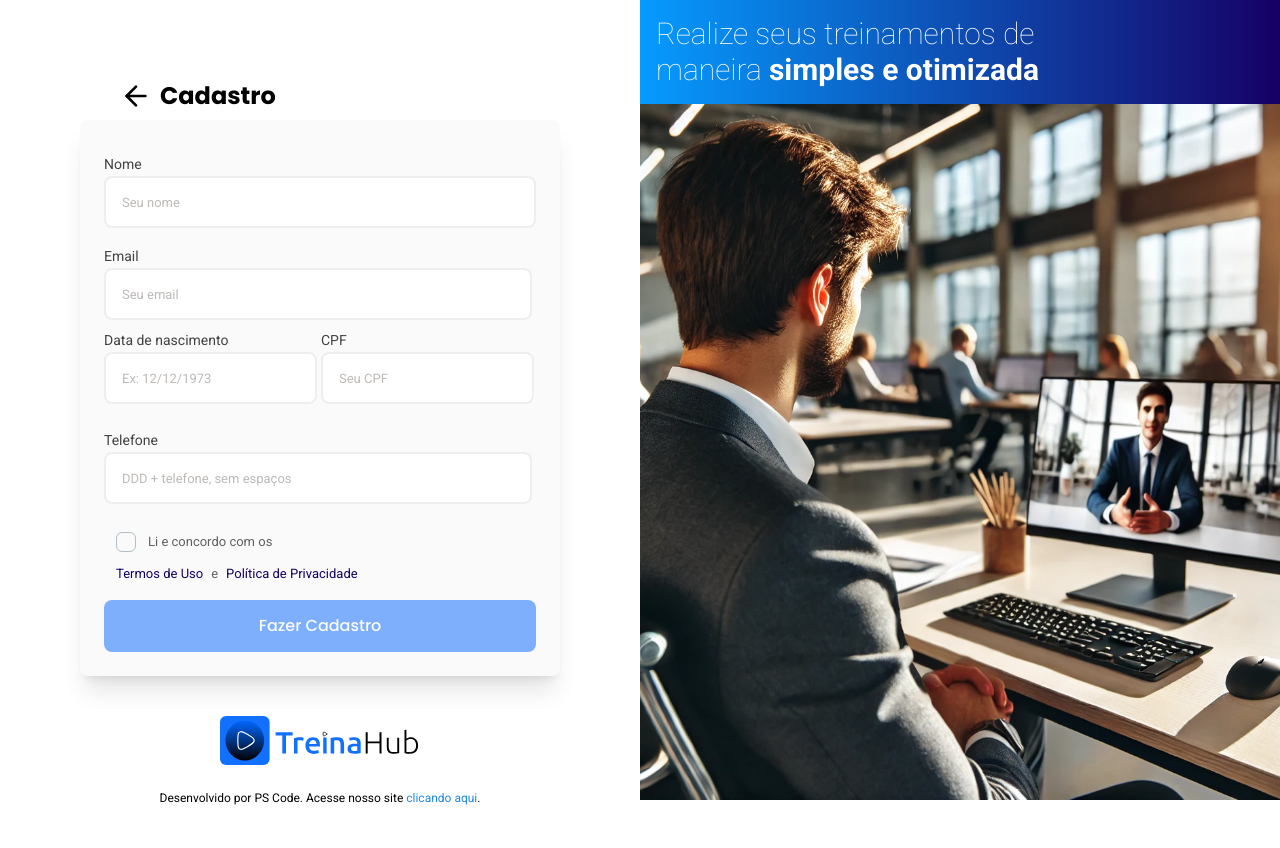
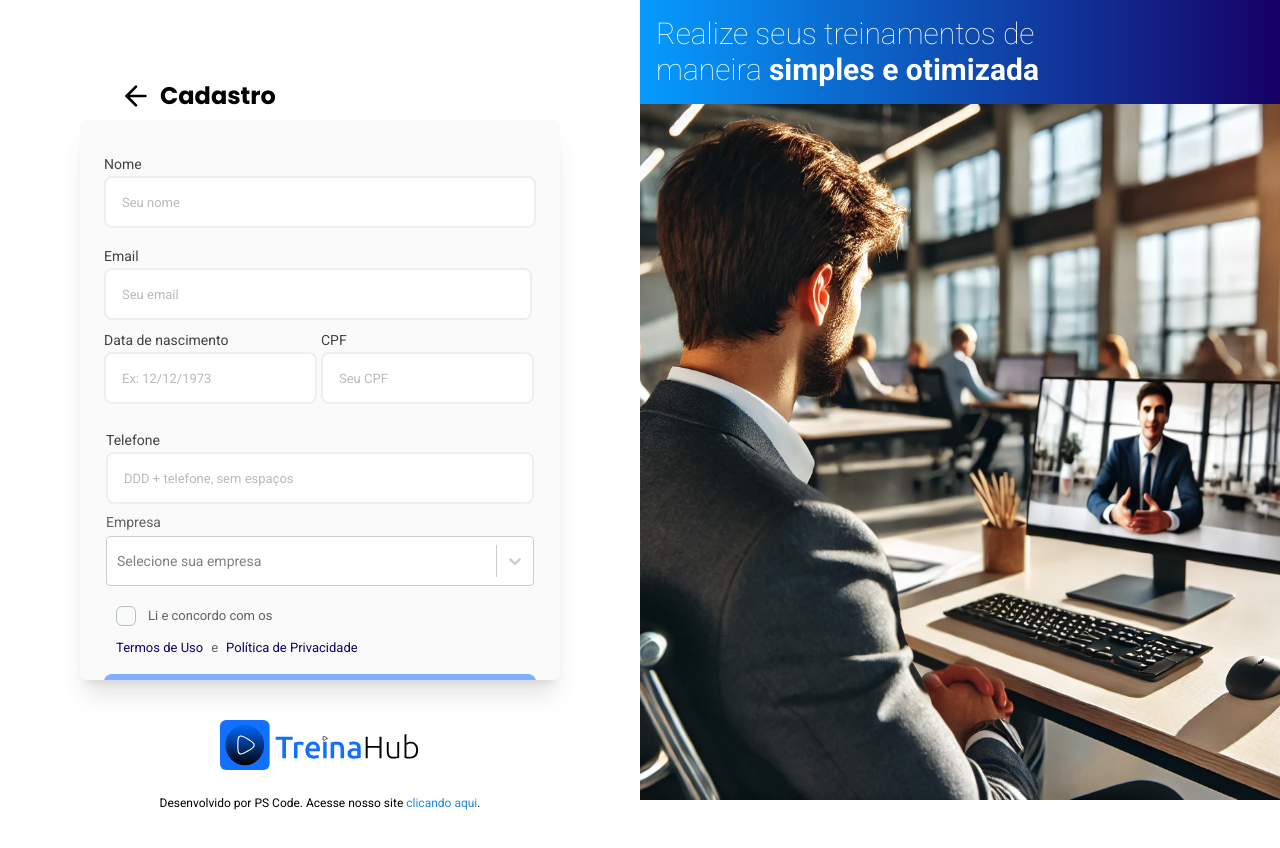
Before and after one commit to Pablo-Silva-Dev/treinahub-user-dashboard, a React (Vite) app: page /cadastro in a window 1280 px wide. Shown: the top 848 px of the page. Built offline with nearby package versions, Linux system fonts and the light colour scheme; no server answers; the HTML template or start-up script is replaced by a standard one.

Commit message:
refactor: refactors SignUpForm component to include company

```diff
--- /dev/null
+++ b/src/repositories/cmpaniesRepository.ts
@@ -0,0 +1,25 @@
+import { api, IApiSuccessResponse } from "@/services/api";
+import { ICompanyDTO } from "./dtos/CompanyDTO";
+import { ICompaniesRepository } from "./interfaces/companiesRepository";
+
+export class CompaniesRepository implements ICompaniesRepository {
+  async getCompany(companyId: string): Promise<ICompanyDTO> {
+    try {
+      const response = await api.get<IApiSuccessResponse<ICompanyDTO>>(
+        `/companies/get-by-id/${companyId}`
+      );
+      return response.data.RES;
+    } catch (error) {
+      throw error;
+    }
+  }
+  async listCompanies(): Promise<ICompanyDTO[]> {
+    try {
+      const response =
+        await api.get<IApiSuccessResponse<ICompanyDTO[]>>("/companies/list");
+      return response.data.RES;
+    } catch (error) {
+      throw error;
+    }
+  }
+}
--- /dev/null
+++ b/src/repositories/dtos/CompanyDTO.ts
@@ -0,0 +1,15 @@
+import { IUserDTO } from "./UserDTO";
+
+export type TPlan = "gold" | "platinum" | "diamond";
+
+export interface ICompanyDTO {
+  id: string;
+  fantasy_name: string;
+  cnpj: string;
+  social_reason: string;
+  email: string;
+  phone: string;
+  current_plan: TPlan;
+  logo_url: string;
+  users?: IUserDTO[];
+}
--- /dev/null
+++ b/src/repositories/interfaces/companiesRepository.ts
@@ -0,0 +1,6 @@
+import { ICompanyDTO } from "../dtos/CompanyDTO";
+
+export interface ICompaniesRepository {
+  getCompany(companyId: string): Promise<ICompanyDTO>;
+  listCompanies(): Promise<ICompanyDTO[]>;
+}
--- a/src/screens/auth/SignUp/components/SignUpForm/index.tsx
+++ b/src/screens/auth/SignUp/components/SignUpForm/index.tsx
@@ -11,8 +11,10 @@ import { Button } from "@/components/buttons/Button";
 import { ErrorMessage } from "@/components/inputs/ErrorMessage";
 import { MaskedTextInput } from "@/components/inputs/MaskedTextInput";
 import { PasswordTextInput } from "@/components/inputs/PasswordInput";
+import { SelectInput } from "@/components/inputs/SelectInput";
 import { TextInput } from "@/components/inputs/TextInput";
 import { PasswordRequirements } from "@/components/miscellaneous/PasswordRequirements";
+import { ICompanyDTO } from "@/repositories/dtos/CompanyDTO";
 import { birthDateMask, cpfMask } from "@/utils/masks";
 import {
   birthDateValidationRegex,
@@ -32,6 +34,7 @@ export interface SignUpFormInputs {
   birth_date: string;
   phone: string;
   password: string;
+  company_id: string;
 }
 
 interface SignUpFormProps {
@@ -41,6 +44,7 @@ interface SignUpFormProps {
   passwordConfirmation: string;
   setPasswordConfirmation: Dispatch<SetStateAction<string>>;
   isLoading: boolean;
+  companiesList: ICompanyDTO[];
 }
 
 export default function SignUpForm({
@@ -50,6 +54,7 @@ export default function SignUpForm({
   passwordConfirmation,
   setPasswordConfirmation,
   isLoading,
+  companiesList,
 }: SignUpFormProps) {
   const validationSchema = yup.object({
     name: yup.string().required(REQUIRED_FIELD_MESSAGE),
@@ -73,6 +78,7 @@ export default function SignUpForm({
       .string()
       .min(MIN_PASSWORD_LENGTH, PASSWORD_MIN_LENGTH_MESSAGE)
       .required(REQUIRED_FIELD_MESSAGE),
+    company_id: yup.string().required(REQUIRED_FIELD_MESSAGE),
   });
   const passwordValidated = useRef(false);
 
@@ -80,6 +86,7 @@ export default function SignUpForm({
     register,
     handleSubmit,
     formState: { errors, isValid },
+    setValue,
     watch,
   } = useForm<SignUpFormInputs>({
     resolver: yupResolver(validationSchema),
@@ -96,8 +103,19 @@ export default function SignUpForm({
   const emailValue = watch("email");
   const cpfValue = watch("cpf");
   const birthDateValue = watch("birth_date");
+  const companyId = watch("company_id");
 
   const [wasTermsAccepted, setWasTermsAccepted] = useState(false);
+
+  type IOption = {
+    label: string;
+    value: string;
+  };
+
+  const companiesSelectInputs: IOption[] = companiesList.map((company) => ({
+    value: company.id,
+    label: company.fantasy_name,
+  }));
 
   return (
     <form
@@ -160,7 +178,7 @@ export default function SignUpForm({
                 )}
               </div>
             </div>
-            <div>
+            <div className="w-full ml-0.5">
               <TextInput
                 inputLabel="Telefone"
                 placeholder="DDD + telefone, sem espaços"
@@ -173,6 +191,21 @@ export default function SignUpForm({
                 <ErrorMessage errorMessage={errors.phone.message} />
               )}
             </div>
+            <div className="w-full ml-0.5">
+              <SelectInput
+                options={companiesSelectInputs}
+                label="Empresa"
+                placeholder="Selecione sua empresa"
+                onSelectOption={(value) => {
+                  setValue("company_id", value.value as string, {
+                    shouldValidate: true,
+                  });
+                }}
+              />
+              {errors.company_id && (
+                <ErrorMessage errorMessage={errors.company_id.message} />
+              )}
+            </div>
           </>
         }
         {nameValue &&
@@ -180,7 +213,8 @@ export default function SignUpForm({
           cpfValue &&
           birthDateMask &&
           phoneValue &&
-          birthDateValue && (
+          birthDateValue &&
+          companyId && (
             <>
               <div className="w-full mt-2">
                 <PasswordRequirements
--- a/src/screens/auth/SignUp/index.tsx
+++ b/src/screens/auth/SignUp/index.tsx
@@ -1,10 +1,12 @@
 import { AVATAR_PLACEHOLDER_URL, NAVIGATION_TIMER } from "@/appConstants/index";
 import { HeaderNavigation } from "@/components/miscellaneous/HeaderNavigation";
 import { AvatarsRepository } from "@/repositories/avatarsRepository";
+import { CompaniesRepository } from "@/repositories/cmpaniesRepository";
+import { ICompanyDTO } from "@/repositories/dtos/CompanyDTO";
 import { UsersRepository } from "@/repositories/usersRepository";
 import { useLoading } from "@/store/loading";
 import { showAlertError, showAlertSuccess } from "@/utils/alerts";
-import { useMemo, useState } from "react";
+import { useCallback, useEffect, useMemo, useState } from "react";
 import { useNavigate } from "react-router-dom";
 import { PrivacyPolicyModal } from "./components/PrivacyPolicyModal";
 import SignUpForm from "./components/SignUpForm";
@@ -15,6 +17,7 @@ export function SignUp() {
   const [privacyPolicyModal, setPrivacyPolicyModal] = useState(false);
   const navigate = useNavigate();
   const [passwordConfirmation, setPasswordConfirmation] = useState("");
+  const [companiesList, setCompaniesList] = useState<ICompanyDTO[]>([]);
 
   const { isLoading, setIsLoading } = useLoading();
 
@@ -33,6 +36,26 @@ export function SignUp() {
   const avatarsRepository = useMemo(() => {
     return new AvatarsRepository();
   }, []);
+
+  const companiesRepository = useMemo(() => {
+    return new CompaniesRepository();
+  }, []);
+
+  const getCompanies = useCallback(async () => {
+    try {
+      setIsLoading(true);
+      const companies = await companiesRepository.listCompanies();
+      setCompaniesList(companies);
+    } catch (error) {
+      console.log(error);
+    } finally {
+      setIsLoading(false);
+    }
+  }, [companiesRepository, setIsLoading]);
+
+  useEffect(() => {
+    getCompanies();
+  }, [getCompanies]);
 
   const handleRegisterUser = async (data: any) => {
     try {
@@ -72,6 +95,7 @@ export function SignUp() {
       <div className="flex flex-row mb-2 w-full sm:w-[400px] ml-8 sm:mx-auto">
         <HeaderNavigation screenTitle="Cadastro" />
       </div>
+      {!isLoading && (
         <SignUpForm
           onSubmit={handleRegisterUser}
           onOpenUseTermsModal={handleToggleUseTermsModal}
@@ -79,7 +103,9 @@ export function SignUp() {
           isLoading={isLoading}
           passwordConfirmation={passwordConfirmation}
           setPasswordConfirmation={setPasswordConfirmation}
+          companiesList={companiesList}
         />
+      )}
       <UseTermsModal
         onClose={handleToggleUseTermsModal}
         isOpen={useTermsModal}
```
Lines whose indentation alone changed are shown as unchanged.
